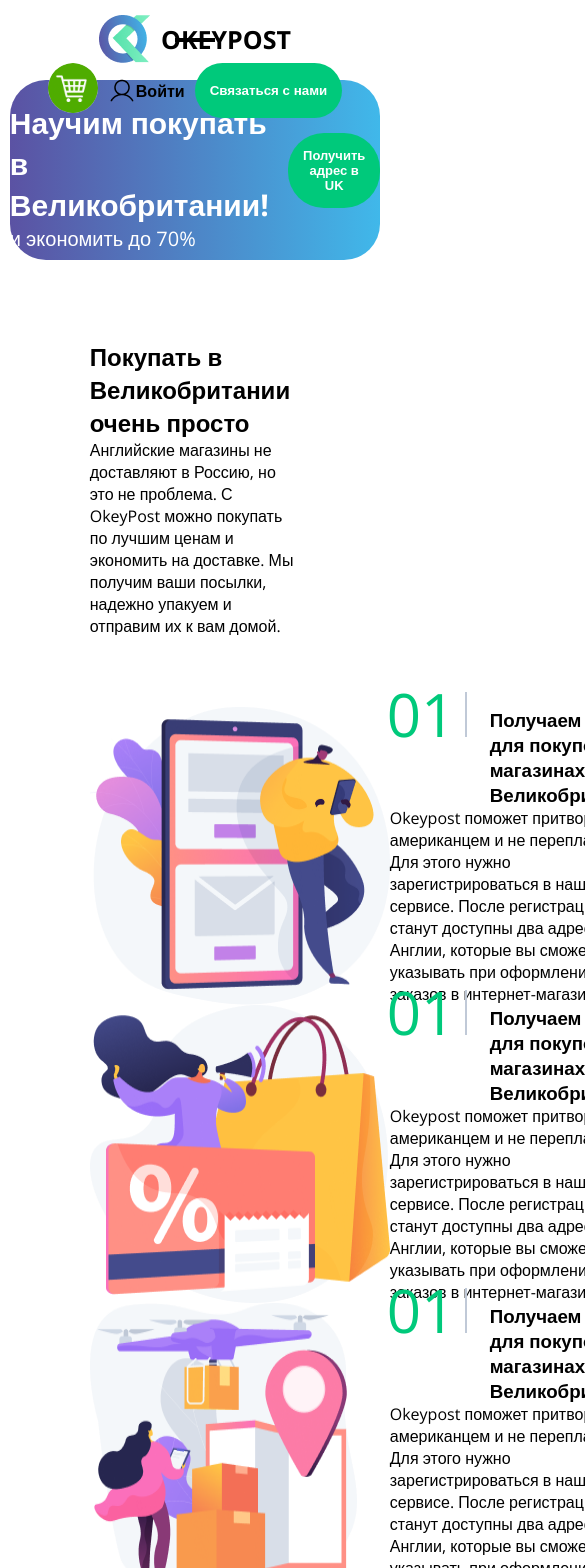
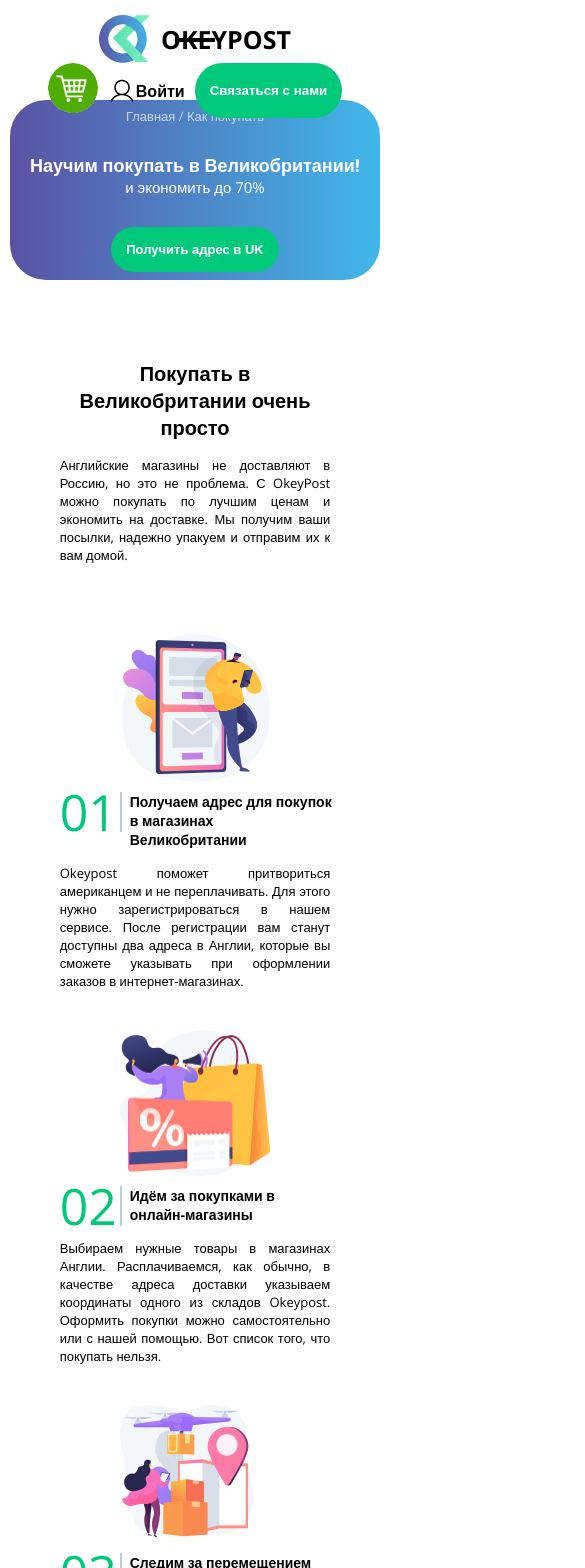
Before and after one commit to EvgeniyBarabanov/finalWork, a React (Create React App) app: page /rulesPay in a window 390 px wide. Shown: the top 1568 px of the page, 585 px wide, since content can reach past the window. Built offline with nearby package versions, Linux system fonts and the light colour scheme.

Commit message:
24 08 rulesPay is work

```diff
--- a/src/Components/Header/Header.jsx
+++ b/src/Components/Header/Header.jsx
@@ -3,7 +3,7 @@ import style from './Header.module.css';
 
 function Header() {
 	return (
-	<header className={style.block}>
+	<header>
 		<div className='container'>
 				<Nav/>
 		</div>
--- a/src/Components/Header/Header.module.css
+++ b/src/Components/Header/Header.module.css
@@ -1,13 +1,14 @@
-.block{
+header{
     padding: 25px 0;
 }
 
 @media(max-width:1024px) {
-    .block{
+    header{
         position: sticky;
         top: 0px;
         z-index: 2;
         background-color: #fff;
         padding: 15px 0;
+        border-radius: 0px 0px 36px 36px;
     }
 }
--- a/src/Components/Login/Login.jsx
+++ b/src/Components/Login/Login.jsx
@@ -50,7 +50,7 @@ function Login() {
     })
 
 	return (
-	    <section className={style.login}>
+	    <section className='login'>
             <div className="container">
 	            <form ref={loginForm} className={style.login__form}>
                     <h2>Выполните вход в ваш личный кабинет</h2>
--- a/src/Components/Registration/Registration.jsx
+++ b/src/Components/Registration/Registration.jsx
@@ -56,7 +56,7 @@ function Registration(){
     }
 
 	return (
-	<div className={style.block}>
+	    <section className='registration'>
             <div className="container">
 	            <form ref={userForm} className={style.block__login_form}>
                     <h2>Начните совершать покупки в английских магазинах</h2>
@@ -80,7 +80,7 @@ function Registration(){
                     </div>
                 </form>
             </div>
-	</div>
+	    </section>
 	);
 }
 export default Registration;
--- a/src/Components/RulesPay/RulesPay.jsx
+++ b/src/Components/RulesPay/RulesPay.jsx
@@ -6,7 +6,6 @@ function RulesPay() {
 	return (
 		<section className="RulesPay">
 		    <div className="container">
-				{/* <div className={style.wrapper}> */}
 				<div className={style.promo}>
 					<div className={style.promo_info}>
 						<p>Главная / Как покупать</p>
@@ -24,41 +23,43 @@ function RulesPay() {
 						<div className={style.stepBuy_info_stage}>
 							<img src={PUBLIC_URL + '/images/stepBuy1.png'} alt="#" />
 							<div className={style.stepBuy_info_stage_wrapper}>
-									<h3>Получаем адрес для покупок в магазинах Великобритании </h3>
+								<h3 className={style.test}>Получаем адрес для покупок в магазинах Великобритании </h3>
 								<p>Okeypost поможет притвориться американцем и не переплачивать. Для этого нужно зарегистрироваться в нашем сервисе. После регистрации вам станут доступны два адреса в Англии, которые вы сможете указывать при оформлении заказов в интернет-магазинах.</p>
 							</div>
 						</div>
 						<div className={style.stepBuy_info_stage}>
 							<img src={PUBLIC_URL + '/images/stepBuy2.png'} alt="#" />
 							<div className={style.stepBuy_info_stage_wrapper}>
-									<h3>Получаем адрес для покупок в магазинах Великобритании </h3>
-									<p>Okeypost поможет притвориться американцем и не переплачивать. Для этого нужно зарегистрироваться в нашем сервисе. После регистрации вам станут доступны два адреса в Англии, которые вы сможете указывать при оформлении заказов в интернет-магазинах.</p>
+								<h3 className={style.test}>Идём за покупками в онлайн-магазины</h3>
+								<p>Выбираем нужные товары в магазинах Англии. Расплачиваемся, как обычно, в качестве адреса доставки указываем координаты одного из складов Okeypost. Оформить покупки можно самостоятельно или с нашей помощью. Вот список того, что покупать нельзя.</p>
 							</div>
 						</div>
 						<div className={style.stepBuy_info_stage}>
 							<img src={PUBLIC_URL + '/images/stepBuy3.png'} alt="#" />
 							<div className={style.stepBuy_info_stage_wrapper}>
-									<h3>Получаем адрес для покупок в магазинах Великобритании </h3>
-									<p>Okeypost поможет притвориться американцем и не переплачивать. Для этого нужно зарегистрироваться в нашем сервисе. После регистрации вам станут доступны два адреса в Англии, которые вы сможете указывать при оформлении заказов в интернет-магазинах.</p>
+								<h3 className={style.test}>Следим за перемещением посылки до склада</h3>
+								<p>После оформление заказа магазин пришлет трек-номер посылки на ваш e-mail и отправит вещи на наш склад. Через 5-7 дней покупки придут к нам, мы поместим их в специальное хранилище, закрепленное за вашим аккаунтом.</p>
 							</div>
 						</div>
 						<div className={style.stepBuy_info_stage}>
 							<img src={PUBLIC_URL + '/images/stepBuy4.png'} alt="#" />
 							<div className={style.stepBuy_info_stage_wrapper}>
-									<h3>Получаем адрес для покупок в магазинах Великобритании </h3>
-									<p>Okeypost поможет притвориться американцем и не переплачивать. Для этого нужно зарегистрироваться в нашем сервисе. После регистрации вам станут доступны два адреса в Англии, которые вы сможете указывать при оформлении заказов в интернет-магазинах.</p>
+								<h3 className={style.test}>Оплачиваем доставку и покупки отправляются домой</h3>
+								<p>Мы сообщим, когда ваши покупки поступят на склад. Вы сможете заказать что-то еще в других магазинах и отправить все одной посылкой (так выгоднее). До 30 дней покупки будут храниться бесплатно. Когда все товары поступили на склад, выбирайте способ доставки, мы надежно все упакуем и отправим вам, сообщив трек-номер.</p>
 							</div>
 						</div>
 						<div className={style.stepBuy_info_stage}>
 							<img src={PUBLIC_URL + '/images/stepBuy5.png'} alt="#" />
 							<div className={style.stepBuy_info_stage_wrapper}>
-									<h3>Получаем адрес для покупок в магазинах Великобритании </h3>
-									<p>Okeypost поможет притвориться американцем и не переплачивать. Для этого нужно зарегистрироваться в нашем сервисе. После регистрации вам станут доступны два адреса в Англии, которые вы сможете указывать при оформлении заказов в интернет-магазинах.</p>
+								<h3 className={style.test}>Получаем посылку и спешим сделать новый заказ</h3>
+								<p>Примерно через 2 недели посылка приедет к вам домой, в пункт выдачи заказов или на почту. Получаем покупки и радуемся!</p>
+							</div>
+						</div>
+						<div className={style.promo_btn_down}>
+							<button>Получить адрес в UK</button>
 						</div>
 					</div>
 				</div>
-					</div>
-				{/* </div> */}
 			</div>
 		</section>
 	);
--- a/src/Components/RulesPay/RulesPay.module.css
+++ b/src/Components/RulesPay/RulesPay.module.css
@@ -46,8 +46,12 @@
 }
 
 .stepBuy{
-    padding: 0px 80px;
+    padding: 0px 150px;
     margin-top: 80px;
+}
+
+.stepBuy p{
+    margin-top: 20px;
 }
 
 .stepBuy_info{
@@ -58,27 +62,223 @@
 
 .stepBuy_info_stage{
     display: flex;
+    margin-bottom: 40px;
+}
+
+.stepBuy_info_stage img{
+    width: 200px;
+    height: fit-content;
 }
 
 .stepBuy_info_stage_wrapper{
+    margin-top: 10px;
+    margin-left: 40px;
     display: flex;
     flex-direction: column;
+    justify-content: flex-start;
 }
 
-.stepBuy_info_stage_wrapper h3{
+.stepBuy_info_stage h3{
     position: relative;
     margin-left: 100px;
+    width: 50%;
 }
 
-.stepBuy_info_stage_wrapper h3::before{
+.stepBuy_info_stage h3::before{
     content: '01';
     position: absolute;
     left: -103px;
-    top: -15px;
+    top: 0px;
     color: #00C97B;
-    font-size: 60px;
+    font-size: 61px;
     font-weight: normal;
     border-right: 2px solid #C0C9D7;
-    line-height: 45px;
+    line-height: 50px;
     padding-right: 10px;
 }
+
+.stepBuy_info_stage:nth-child(2) h3::before{
+    content: '02';
+}
+
+.stepBuy_info_stage:nth-child(3) h3::before{
+    content: '03';
+}
+
+.stepBuy_info_stage:nth-child(4) h3::before{
+    content: '04';
+}
+
+.stepBuy_info_stage:nth-child(5) h3::before{
+    content: '05';
+}
+
+.stepBuy_info_stage_wrapper p{
+    margin-top: 40px;
+    font-size: 15px;
+}
+
+.promo_btn_down{
+    margin: 0 auto;
+}
+
+.promo_btn_down>button{
+    border: 0;
+    background-color: #00C97B;
+    border-radius: 36px;
+    color: #fff;
+    padding: 15px;
+    font-weight: bold;
+    cursor: pointer;
+    font-size: 13px;
+}
+
+@media(max-width:1152px){
+    .stepBuy{
+        padding: 0px 100px;
+    }
+
+    .stepBuy_info_stage h3{
+        width: 55%;
+    }
+
+    .stepBuy_info_stage img{
+        width: 180px;
+    }
+
+    .stepBuy_info_stage_wrapper p{
+        margin-top: 30px;
+    }
+}
+
+@media(max-width:800px){
+    .promo_info h2{
+        font-size: 20px;
+    }
+
+    .stepBuy{
+        padding: 0px 50px;
+    }
+
+    .stepBuy h2{
+        text-align: center;
+    }
+
+    .stepBuy p{
+        text-align: justify;
+    }
+
+    .stepBuy_info_stage h3{
+        width: 75%;
+    }
+}
+
+@media(max-width:768px){
+    .stepBuy p{
+        margin-top: 15px;
+    }
+}
+
+@media(max-width:425px){
+    .promo{
+        margin-top: 20px;
+        flex-direction: column;
+        align-items: center;
+        justify-content: center;
+    }
+
+    .promo_info{
+        align-items: center;
+    }
+
+    .promo_info h2{
+        font-size: 18px;
+    }
+
+    .stepBuy_info_stage{
+        flex-direction: column;
+    }
+
+    .promo_info span{
+        font-size: 15px;
+    }
+
+    .stepBuy h2{
+        font-size: 20px;
+    }
+
+    .stepBuy p{
+        font-size: 13px;
+    }
+
+    .stepBuy_info_stage{
+        align-items: center;
+    }
+
+    .stepBuy_info_stage img{
+        width: 150px;
+    }
+
+    .stepBuy_info_stage h3{
+        font-size: 14px;
+        margin-left: 70px;
+    }
+
+    .stepBuy_info_stage h3::before{
+        padding-right: 3px;
+        font-size: 50px;
+        line-height: 40px;
+        left: -70px;
+    }
+
+    .stepBuy_info_stage_wrapper{
+        margin-left: 0px;
+    }
+}
+
+@media(max-width:375px){
+    .promo_info h2{
+        text-align: center;
+        margin-top: 10px;
+    }
+
+    .promo_info span{
+        margin-bottom: 20px;
+    }
+
+    .stepBuy_info_stage img{
+        width: 120px;
+    }
+
+    .stepBuy_info_stage h3{
+        margin-left: 49px;
+        font-size: 12px;
+    }
+
+    .stepBuy_info_stage h3::before{
+        font-size: 35px;
+        line-height: 30px;
+        left: -49px;
+    }
+
+    .stepBuy p{
+        font-size: 12px;
+    }
+}
+
+@media(max-width:375px){
+    .stepBuy{
+        padding: 0px 30px;
+        margin-top: 40px;
+    };
+
+    .stepBuy_info{
+        margin-top: 40px;
+    }
+}
+
+@media(max-width:325px){
+    .stepBuy_info_stage h3{
+        width: 80%;
+    }
+}
```
Also changed, not shown: src/Components/Cart/Cart.jsx (+11 -3 lines), src/Components/Dashboard/Dashboard.jsx (+18 -3 lines), src/Components/Dashboard/Dashboard.module.css (+90 -0 lines), src/Components/Footer/Footer.jsx (+0 -10 lines), src/Components/Footer/Footer.module.css (+0 -94 lines), src/Components/UserPage/UserPage.jsx (+8 -6 lines), 1 other file (tests, documents, lock files or other folders). Lines whose indentation alone changed are shown as unchanged.
